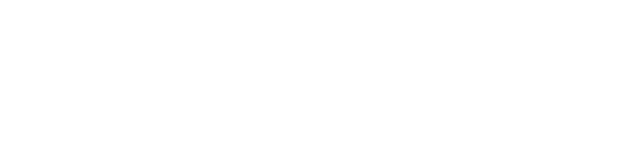
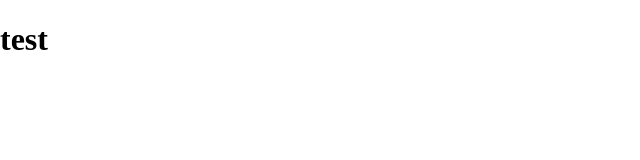
Before and after one commit to gloriading/landing-pages, a plain HTML site: page coming-soon/two-colour.html in a window 1280 px wide. Shown: the full height of the page, 0-640 px from the left. Drawn offline with Linux system fonts and the light colour scheme.

Commit message:
created stylesheet for two-colour html

```diff
--- a/coming-soon/two-colour.html
+++ b/coming-soon/two-colour.html
@@ -3,8 +3,9 @@
   <head>
     <meta charset="utf-8">
     <title>two-colour background | comming-soon</title>
+    <link rel="stylesheet" href="../css/two-colour.css">
   </head>
   <body>
-
+    <h1>test</h1>
   </body>
 </html>
--- /dev/null
+++ b/css/two-colour.css
@@ -0,0 +1,9 @@
+html, body {
+  margin: 0;
+  padding: 0;
+  height: 100%;
+}
+
+* > a {
+  text-decoration: none;
+}
```
Also changed, not shown: css/index.css (+9 -1 lines), index.html (+2 -0 lines).
